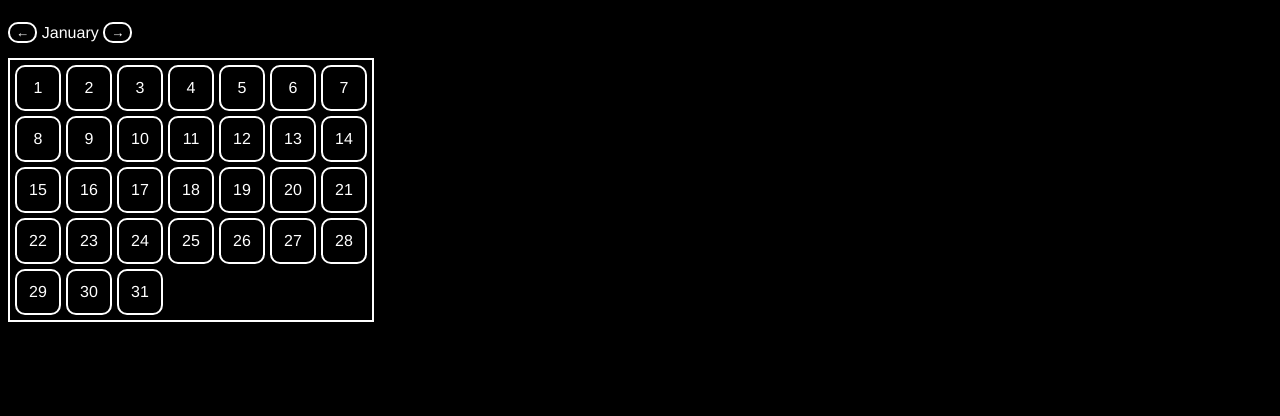
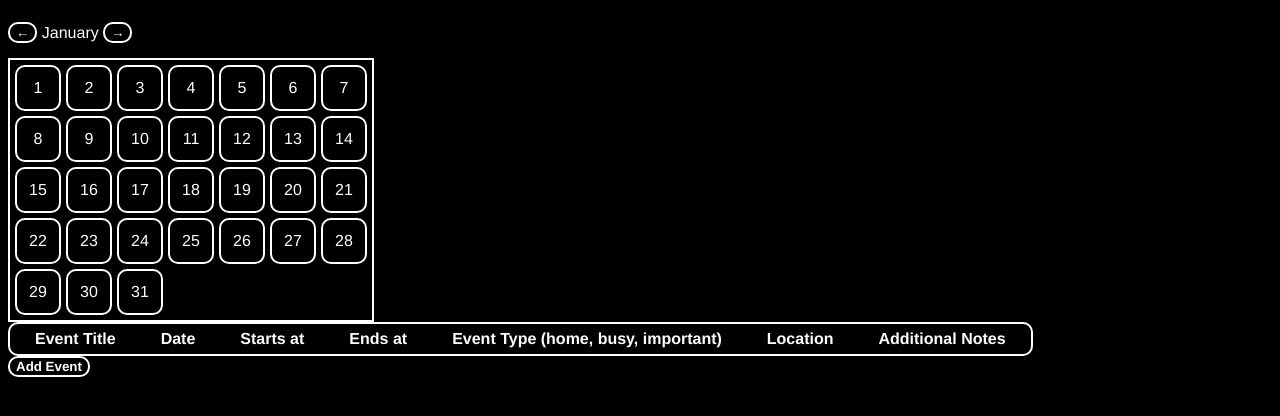
Before and after one commit to aheeralvi/calendar, a plain HTML site: page index.html in a window 1280 px wide. Drawn offline with Linux system fonts and the light colour scheme.

Commit message:
Added hover effect to the buttons. Started working on the table, allows user to input new event information. Table not yet populated with events

```diff
--- a/code.js
+++ b/code.js
@@ -13,28 +13,59 @@ function nextmonth() {
     checkDays()
 }
 
-//function that acts onclick when left button is clicked. Changes to next month
+//function that acts onclick when left button is clicked. Changes to previous month
 function prevmonth() {
     currentMonth--;
     if (currentMonth == -1) {
         currentMonth = 11;
     }
     document.getElementById('month').innerText = months[currentMonth];
-    checkDays()
+    checkDays();
 }
 
 //the following function determines how many days should be included in the table
 function checkDays() {
     if (numDays[currentMonth] == 31) {
         document.getElementById('lastrow').style.display = 'table-row';
-        document.getElementById('31').style.display = 'table-cell'
+        document.getElementById('31').style.display = 'table-cell';
     } else if (numDays[currentMonth] == 30) {
-        document.getElementById('31').style.display = 'none'
+        document.getElementById('31').style.display = 'none';
     } else if (numDays[currentMonth] == 28) {
-        document.getElementById('lastrow').style.display = 'none'
+        document.getElementById('lastrow').style.display = 'none';
     }
 }
 
+function showRow() {
+    document.getElementsByClassName('addevent')[0].style.display = 'table-row';
+    document.getElementById('add').style.display = 'inline-block';
+    document.getElementById('addEvent').style.display = 'none';
+}
+
+function clearForms() {
+    document.getElementById('name').value = '';
+    document.getElementById('date').value = '';
+    document.getElementById('start').value = '';
+    document.getElementById('end').value = '';
+    document.getElementById('location').value = '';
+    document.getElementById('notes').value = '';
+
+}
+
+function clickAdd() {
+    document.getElementById('addEvent').style.display = 'inline-block';
+    document.getElementById('add').style.display = 'none';
+    var name = document.getElementById('name').value;
+    var date = document.getElementById('date').value;
+    var start = document.getElementById('start').value;
+    var end = document.getElementById('end').value;
+    var type = document.getElementById('type').value;
+    var location = document.getElementById('location').value;
+    var notes = document.getElementById('notes').value;
+    clearForms();
+    document.getElementsByClassName('addevent')[0].style.display = 'none';
+    var newEvent = new Event(name, date, start, end, type, location, notes);
+    addToTable(newEvent);
+}
 //store events as Event objects
 function Event(name, date, start, end, type, location, notes) {
     this.name = title;
--- a/index.html
+++ b/index.html
@@ -20,52 +20,82 @@
         </div>
     </div>
 
-    <! This is the calendar grid. This portion is not operational yet>
-    <div class='grid'>
-        <table>
+    <! This is the calendar grid. The 31st and the lastrow have ID's in order to hide/show them>
+    <div>
+        <table class='grid'>
             <tr>
-                <td>1</td>
-                <td>2</td>
-                <td>3</td>
-                <td>4</td>
-                <td>5</td>
-                <td>6</td>
-                <td>7</td>
+                <td class='date'>1</td>
+                <td class='date'>2</td>
+                <td class='date'>3</td>
+                <td class='date'>4</td>
+                <td class='date'>5</td>
+                <td class='date'>6</td>
+                <td class='date'>7</td>
             </tr>
             <tr>
-                <td>8</td>
-                <td>9</td>
-                <td>10</td>
-                <td>11</td>
-                <td>12</td>
-                <td>13</td>
-                <td>14</td>
+                <td class='date'>8</td>
+                <td class='date'>9</td>
+                <td class='date'>10</td>
+                <td class='date'>11</td>
+                <td class='date'>12</td>
+                <td class='date'>13</td>
+                <td class='date'>14</td>
             </tr>
             <tr>
-                <td>15</td>
-                <td>16</td>
-                <td>17</td>
-                <td>18</td>
-                <td>19</td>
-                <td>20</td>
-                <td>21</td>
+                <td class='date'>15</td>
+                <td class='date'>16</td>
+                <td class='date'>17</td>
+                <td class='date'>18</td>
+                <td class='date'>19</td>
+                <td class='date'>20</td>
+                <td class='date'>21</td>
             </tr>
             <tr>
-                <td>22</td>
-                <td>23</td>
-                <td>24</td>
-                <td>25</td>
-                <td>26</td>
-                <td>27</td>
-                <td>28</td>
+                <td class='date'>22</td>
+                <td class='date'>23</td>
+                <td class='date'>24</td>
+                <td class='date'>25</td>
+                <td class='date'>26</td>
+                <td class='date'>27</td>
+                <td class='date'>28</td>
             </tr>
             <tr id='lastrow'>
-                <td>29</td>
-                <td>30</td>
-                <td id='31'>31</td>
+                <td class='date'>29</td>
+                <td class='date'>30</td>
+                <td class='date' id='31'>31</td>
             </tr>
 
         </table>
+    </div>
+    <div>
+        <!Table will list all events in chronological order>
+        <table class='list'>
+            <tr>
+                <th>Event Title</th>
+                <th>Date</th>
+                <th>Starts at</th>
+                <th>Ends at</th>
+                <th>Event Type (<span>home, busy, important)</th>
+                <th>Location</th>
+                <th>Additional Notes</th>
+            </tr>
+            <tr class = 'addevent'>
+                <td><input id='name'></td>
+                <td><input id='date'></td>
+                <td><input id='start'></td>
+                <td><input id='end'></td>
+                <td><select id='type'>
+                    <option value='Home'>Home</option>
+                    <option value='Work'>Work</option>
+                    <option value='Important'>Important</option>
+                    </select>
+                </td>
+                <td><input id='location'></td>
+                <td><input id='notes'></td>
+            </tr>
+        </table>
+        <button type='button' id = 'addEvent' onclick='showRow()'>Add Event</button>
+        <button type='button' id='add' onclick='clickAdd()'>Add</button>
     </div>
     <script src='code.js'>
     </script>
--- a/main.css
+++ b/main.css
@@ -18,33 +18,66 @@ button {
     font-weight: bold;
 }
 
+button:hover {
+    color: black;
+    background-color: white;
+}
+
 #month {
     color: white;
     vertical-align: middle;
 }
 
-table {
+.grid {
     border-spacing: 5px;
     border: 2px solid white;
 }
 
-td {
+.date {
     color: white;
     border-radius: 10px;
     border: 2px solid white;
     width: 40px;
     height: 40px;
     text-align: center;
+    white-space: nowrap;
 }
 
-.date .red {
+th {
+    padding-left: 20px;
+    padding-right: 20px;
+    color: white;
+    border: none;
+}
+
+.list {
+    border: 2px solid white;
+    border-radius: 10px;
+    border-spacing: 5px;
+}
+
+.addevent {
+    border: 2px solid white;
+    border-radius: 10px;
+    display: none;
+}
+
+#add {
+    display: none;
+}
+
+select {
+    width: 300px;
+}
+
+.red {
     background-color: rgb(255, 0, 0);
 }
 
-.date .green {
+.green {
     background-color: rgb(0, 255, 0);
 }
 
-.date .blue {
+.blue {
     background-color: rgb(0, 0, 255);
 }
```
